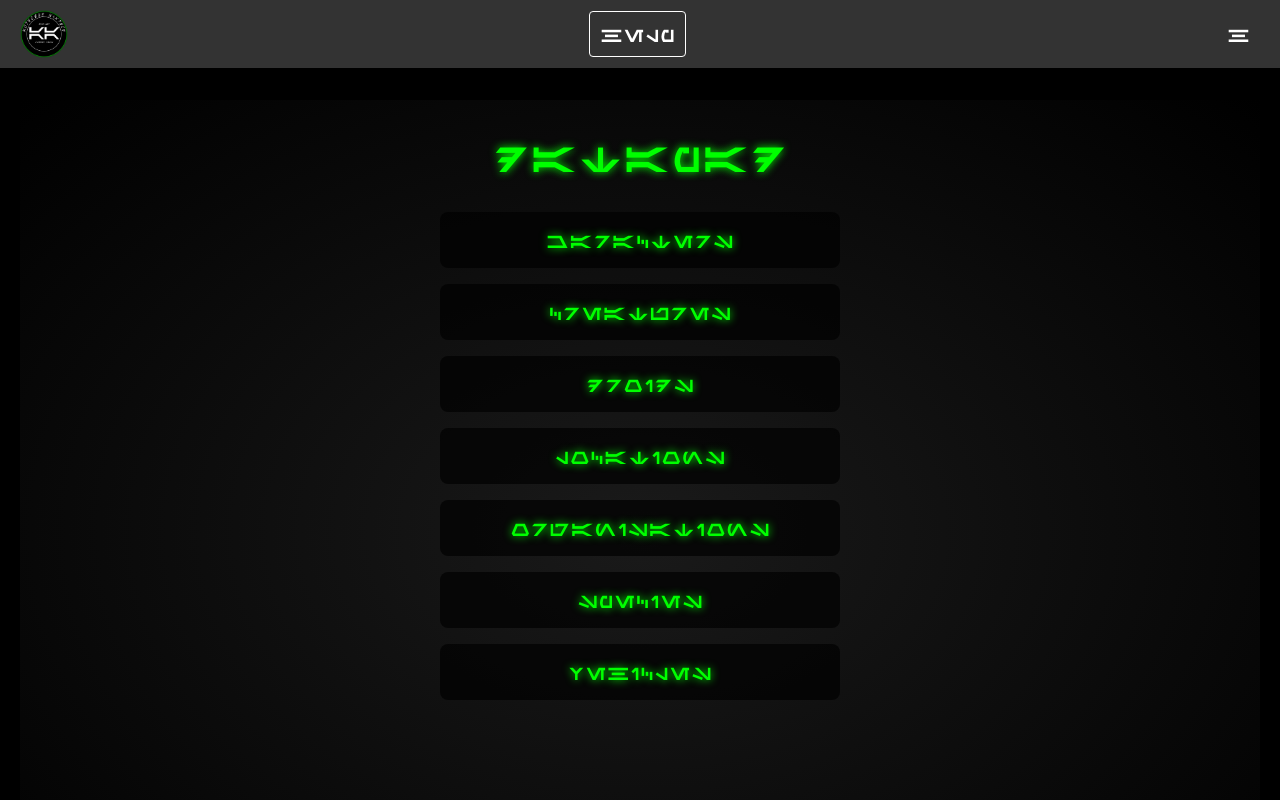
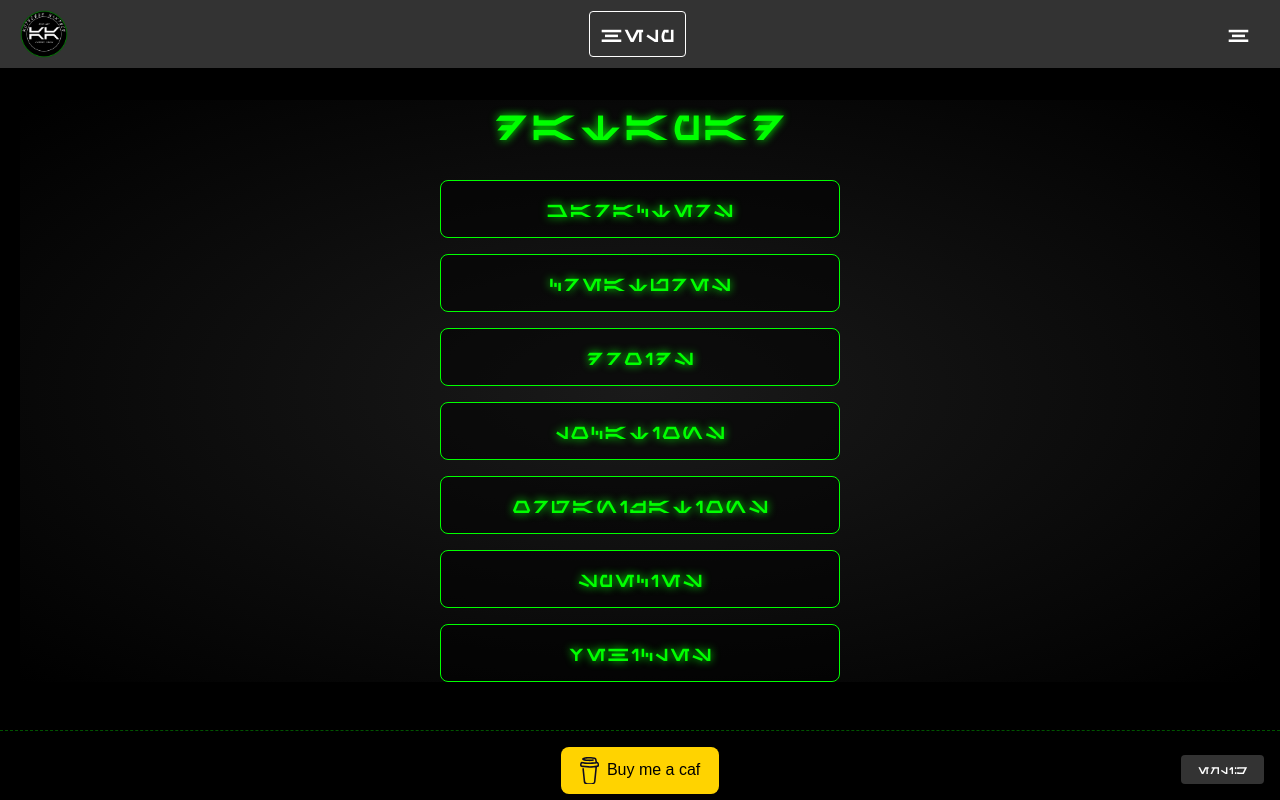
Before and after one commit to merryface/aurebeshAcademy, a SvelteKit app: page /databank in a window 1280 px wide. Shown: the top 800 px of the page. Built offline with nearby package versions, Linux system fonts and the light colour scheme.

Commit message:
add global aurebesh toggle and some

```diff
--- /dev/null
+++ b/src/lib/data/aurebeshState.svelte.js
@@ -0,0 +1,6 @@
+const flipBoolean = () => aurebeshActive.value = !aurebeshActive.value
+
+export const aurebeshActive = $state({
+  value: true,
+  updateValue: () => flipBoolean()
+})
--- /dev/null
+++ b/src/routes/databank/+layout.svelte
@@ -0,0 +1,28 @@
+<script>
+  import { aurebeshActive } from "$lib/data/aurebeshState.svelte";
+  let {children} = $props()
+
+  const toggleAurebesh = () => aurebeshActive.updateValue();
+</script>
+
+<div>
+  {@render children()}
+  <button onclick={toggleAurebesh} class={aurebeshActive.value ? 'aurebesh' : ''}>
+    {aurebeshActive.value ? 'English' : 'Aurebesh'}
+  </button>
+</div>
+
+<style>
+  button {
+    position: fixed;
+    bottom: 0;
+    right: 0;
+    margin: 1rem;
+    padding: 0.5rem 1rem;
+    background: #333;
+    color: white;
+    border: none;
+    border-radius: 0.25rem;
+    cursor: pointer;
+  }
+</style>
--- a/src/routes/databank/+page.svelte
+++ b/src/routes/databank/+page.svelte
@@ -1,14 +1,12 @@
 <script>
+  import { databank } from "$lib/data/starwars-databank.svelte";
 
-  let routes = [
-    { name: "Characters", path: "databank/characters" },
-    { name: 'Creatures', path: "databank/creatures" },
-    { name: "Droids", path: "databank/droids" },
-    { name: "Locations", path: "databank/locations" },
-    { name: "Organisations", path: "databank/organisations" },
-    { name: "Species", path: "databank/species" },
-    { name: "Vehicles", path: "databank /vehicle" },
-  ];
+  const routes = databank.groups.map((group) => {
+    return {
+      name: group,
+      path: `databank/${group}`,
+    }
+  })
 </script>
 
 <div class="datapad aurebesh">
@@ -27,10 +25,8 @@
 <style>
   .datapad {
     position: relative;
-    min-height: 100vh;
-    padding: 2rem;
     color: #0f0;
-  text-shadow: 0 0 8px #0f0;
+    text-shadow: 0 0 8px #0f0;
     background: radial-gradient(ellipse at center, #1a1a1a 0%, #000 100%);
   }
 
@@ -49,15 +45,16 @@
 
   li {
     margin: 1rem 0;
-    background: rgba(0, 0, 0, 0.7);
+    background: rgba(0, 0, 0, 0.5);
     padding: 1rem;
     border-radius: 8px;
     text-align: center;
     transition: background 0.3s ease;
+    border: 1px solid #0f0;
   }
 
   li:hover {
-    background: rgba(0, 0, 0, 0.9);
+    background: rgba(100, 0, 0, 0.9);
   }
 
   a {
--- a/src/routes/databank/characters/+page.svelte
+++ b/src/routes/databank/characters/+page.svelte
@@ -0,0 +1,6 @@
+<script>
+  import { aurebeshActive } from "$lib/data/aurebeshState.svelte";
+</script>
+
+
+<h1 class={aurebeshActive.value ? 'aurebesh' : ''}>Characters</h1>
--- /dev/null
+++ b/src/routes/databank/characters/[characterId]/+page.svelte
@@ -0,0 +1,4 @@
+<script></script>
+<h1>{name}</h1>
+<img src={imageRef} alt={name}/>
+<p>{description}</p>
```
Also changed, not shown: src/routes/databank/characters/[characterId]/+page.js (added).
